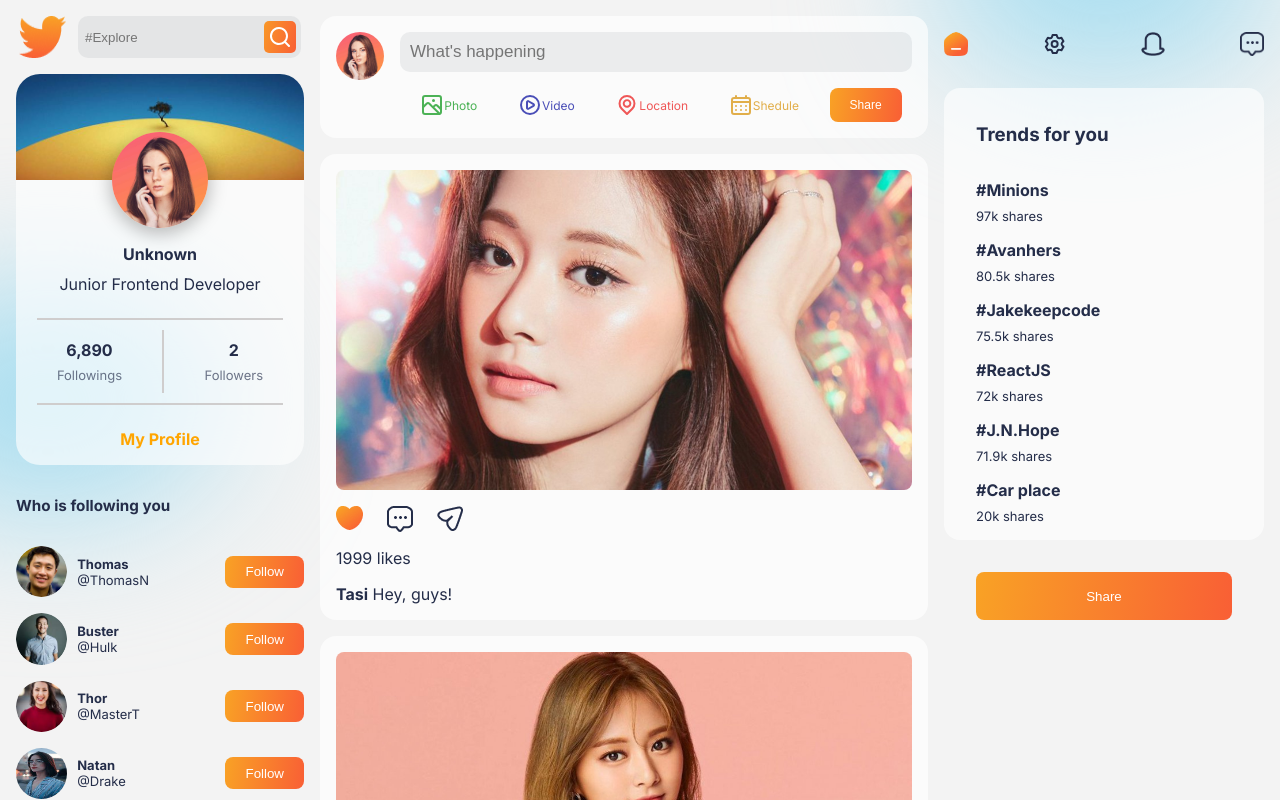
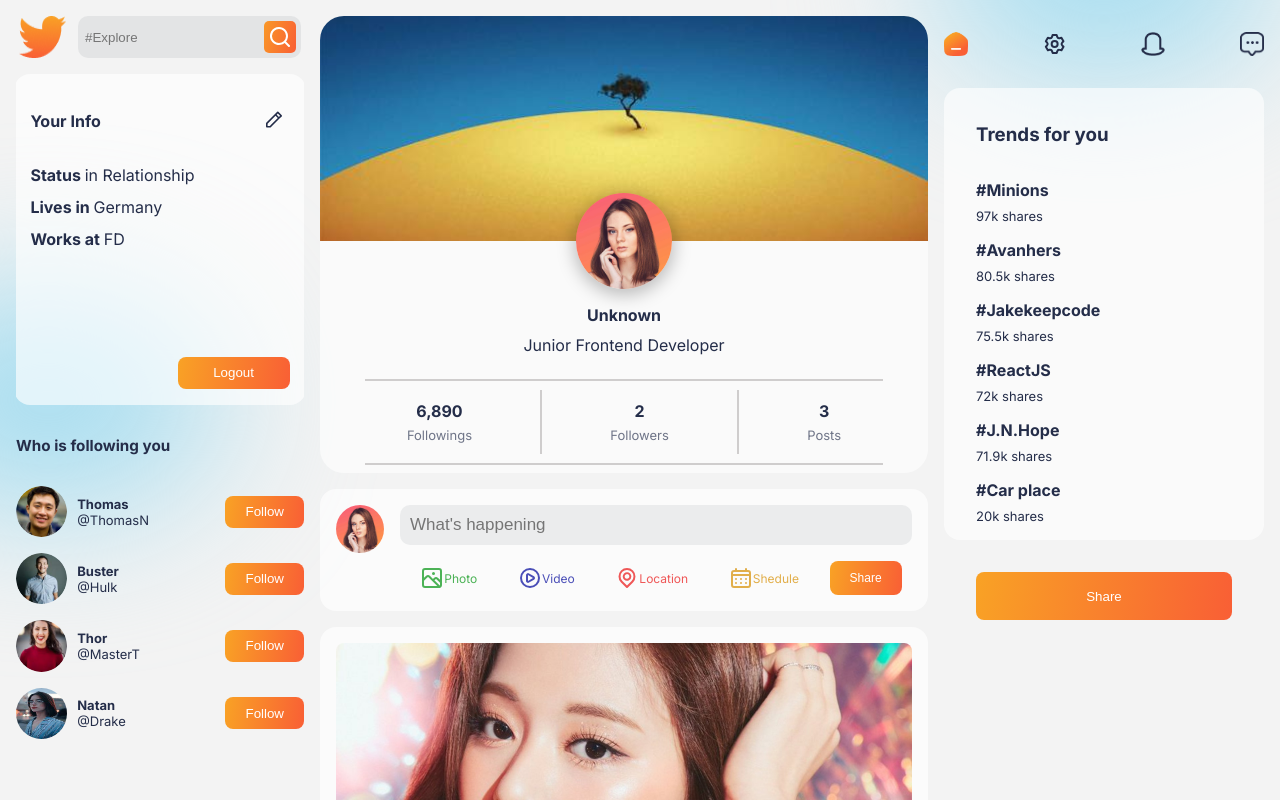
Before and after one commit to fl0wka/Social-Media, a React (Create React App) app in the folder client/: page / in a window 1280 px wide. Shown: the top 800 px of the page. Built offline with nearby package versions, Linux system fonts and the light colour scheme.

Commit message:
Added a profile page and its components

```diff
--- a/client/src/App.js
+++ b/client/src/App.js
@@ -1,4 +1,5 @@
 import "./App.css"
+import Profile from "./pages/Profile/Profile"
 import Home from "./pages/home/Home"
 
 function App() {
@@ -6,7 +7,8 @@
 		<div className="App">
 			<div className="blur" style={{ top: "-18%", right: "0" }}></div>
 			<div className="blur" style={{ top: "36%", left: "-8rem" }}></div>
-			<Home />
+			{/* <Home /> */}
+			<Profile />
 		</div>
 	)
 }
--- /dev/null
+++ b/client/src/components/InfoCard/InfoCard.css
@@ -0,0 +1,26 @@
+.InfoCard {
+	display: flex;
+	flex-direction: column;
+	gap: 0.75rem;
+	background-color: var(--cardColor);
+	padding: 1rem;
+	border-radius: 1rem;
+	width: 90%;
+}
+
+.infoHead {
+	display: flex;
+	justify-content: space-between;
+	align-items: center;
+}
+
+.infoHead > div:hover {
+	cursor: pointer;
+}
+
+.logout-button {
+	width: 7rem;
+	height: 2rem;
+	align-self: flex-end;
+	margin-top: 6rem;
+}
--- /dev/null
+++ b/client/src/components/InfoCard/InfoCard.jsx
@@ -0,0 +1,37 @@
+import React from "react"
+import { UilPen } from "@iconscout/react-unicons"
+import "./InfoCard.css"
+
+const InfoCard = () => {
+	return (
+		<div className="InfoCard">
+			<div className="infoHead">
+				<h4>Your Info</h4>
+				<div>
+					<UilPen width="2rem" height="1.2rem" />
+				</div>
+			</div>
+			<div className="info">
+				<span>
+					<b>Status </b>
+				</span>
+				<span>in Relationship</span>
+			</div>
+			<div className="info">
+				<span>
+					<b>Lives in </b>
+				</span>
+				<span>Germany</span>
+			</div>
+			<div className="info">
+				<span>
+					<b>Works at </b>
+				</span>
+				<span>FD</span>
+			</div>
+			<button className="button logout-button">Logout</button>
+		</div>
+	)
+}
+
+export default InfoCard
--- a/client/src/components/Post/Post.jsx
+++ b/client/src/components/Post/Post.jsx
@@ -16,7 +16,9 @@
 				<img src={Share} alt="" />
 			</div>
 
-			<span>{data.likes} likes</span>
+			<span style={{ color: "var(--gray)", fontSize: "12px" }}>
+				{data.likes} likes
+			</span>
 
 			<div className="details">
 				<span>
--- /dev/null
+++ b/client/src/components/ProfileLeft/ProfileLeft.jsx
@@ -0,0 +1,16 @@
+import React from "react"
+import LogoSearch from "../LogoSearch/LogoSearch"
+import FollowerCard from "../followersCard/FollowersCard"
+import InfoCard from "../InfoCard/InfoCard"
+
+const ProfileLeft = () => {
+	return (
+		<div className="ProfileSide">
+			<LogoSearch />
+			<InfoCard />
+			<FollowerCard />
+		</div>
+	)
+}
+
+export default ProfileLeft
--- a/client/src/components/profileCard/ProfileCard.jsx
+++ b/client/src/components/profileCard/ProfileCard.jsx
@@ -4,6 +4,7 @@
 import Profile from "../../img/profileImg.jpg"
 
 const ProfileCard = () => {
+	const ProfilePage = true
 	return (
 		<div className="ProfileCard">
 			<div className="ProfileImage">
@@ -28,11 +29,21 @@
 						<span>2</span>
 						<span>Followers</span>
 					</div>
+
+					{ProfilePage && (
+						<>
+							<div className="vl"></div>
+							<div className="follow">
+								<span>3</span>
+								<span>Posts</span>
+							</div>
+						</>
+					)}
 				</div>
 				<hr />
 			</div>
 
-			<span>My Profile</span>
+			{ProfileCard ? "" : <span>My Profile</span>}
 		</div>
 	)
 }
--- /dev/null
+++ b/client/src/pages/Profile/Profile.css
@@ -0,0 +1,12 @@
+.Profile {
+	position: relative;
+	display: grid;
+	grid-template-columns: 18rem auto 20rem;
+	gap: 1rem;
+}
+
+.Profile-center {
+	display: flex;
+	flex-direction: column;
+	gap: 1rem;
+}
--- /dev/null
+++ b/client/src/pages/Profile/Profile.jsx
@@ -0,0 +1,22 @@
+import React from "react"
+import "./Profile.css"
+import ProfileLeft from "../../components/ProfileLeft/ProfileLeft"
+import PostSide from "../../components/PostSide/PostSide"
+import ProfileCard from "../../components/profileCard/ProfileCard"
+import RightSide from "../../components/RightSide/RightSide"
+
+const Profile = () => {
+	return (
+		<div className="Profile">
+			<ProfileLeft />
+
+			<div className="Profile-center">
+				<ProfileCard />
+				<PostSide />
+			</div>
+
+			<RightSide />
+		</div>
+	)
+}
+export default Profile
```
